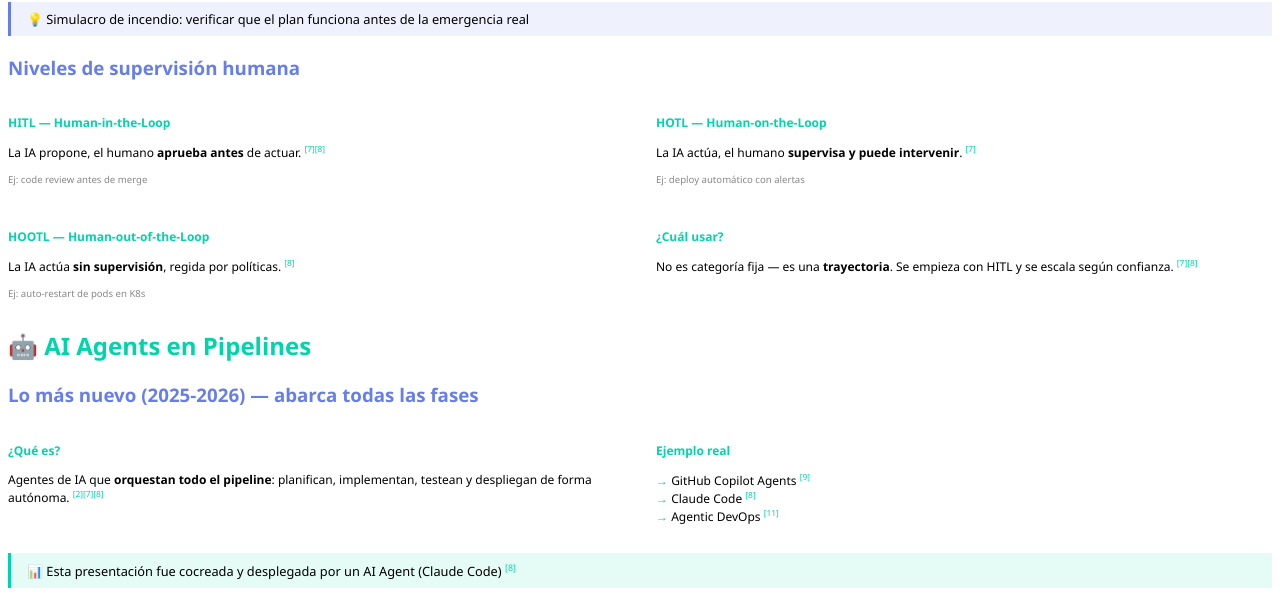
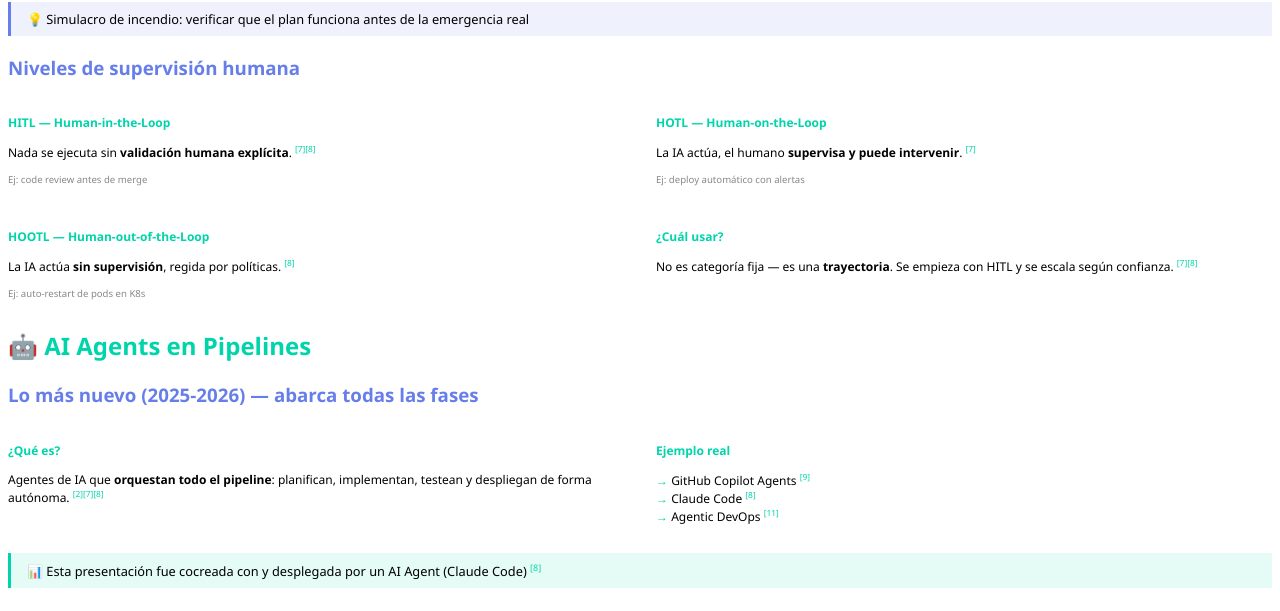
Before and after one commit to LauraValero/deployment, a website built with Vite: page index.html in a window 1280 px wide. Shown: the part 5816-6427 px from the top of the page. Built offline with nearby package versions, Linux system fonts and the light colour scheme; what reveal.js would draw is missing.

Commit message:
fix: ajusta textos HITL y cocreada con/desplegada por
Co-Authored-By: Claude Opus 4.6 <noreply@anthropic.com>

```diff
--- a/index.html
+++ b/index.html
@@ -347,7 +347,7 @@
         <div class="dos-columnas">
           <div class="col">
             <h4>HITL — Human-in-the-Loop</h4>
-            <p>La IA propone, el humano <strong>aprueba antes</strong> de actuar. <span class="ref">[7][8]</span></p>
+            <p>Nada se ejecuta sin <strong>validación humana explícita</strong>. <span class="ref">[7][8]</span></p>
             <p class="meta" style="margin-top:0.3rem">Ej: code review antes de merge</p>
           </div>
           <div class="col">
@@ -390,7 +390,7 @@
           </div>
         </div>
         <div class="fragment dato-duro">
-          📊 Esta presentación fue cocreada y desplegada por un AI Agent (Claude Code) <span class="ref">[8]</span>
+          📊 Esta presentación fue cocreada con y desplegada por un AI Agent (Claude Code) <span class="ref">[8]</span>
         </div>
       </section>
 
```
